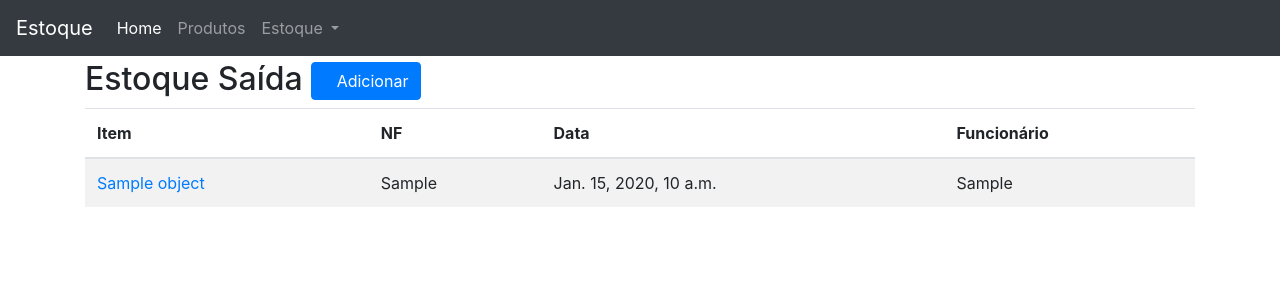
After one commit to CleitonSilvaT/ControleEstoque, a Django app: template projeto/estoque/templates/estoque_saida_list.html in a window 1280 px wide. The commit adds this page. Shown: the top 300 px of the page. Run offline with Django 3.2, Linux system fonts and the light colour scheme; the template is opened without the code that fills it: most values are stand-ins (such as "Sample title", 1, 10 or a date in 2020); some libraries are stand-ins or nearby versions; some web fonts are replaced.

Commit message:
Apresentado estoque de saída. Close #29

```diff
--- a/projeto/core/templates/includes/nav.html
+++ b/projeto/core/templates/includes/nav.html
@@ -23,7 +23,7 @@
                 </a>
                 <div class="dropdown-menu" aria-labelledby="dropdown01">
                     <a class="dropdown-item" href="{% url 'estoque:estoque_entrada_list' %}">Entrada</a>
-                    <a class="dropdown-item" href="#">Saída</a>
+                    <a class="dropdown-item" href="{% url 'estoque:estoque_saida_list' %}">Saída</a>
                 </div>
             </li>
         <ul>
--- /dev/null
+++ b/projeto/estoque/templates/estoque_saida_list.html
@@ -0,0 +1,39 @@
+{% extends 'base.html' %}
+
+{% block content %}
+    <h2>Estoque Saída
+        <span class="pull-right">
+            <a href="#">
+                <button type="button" class="btn btn-primary">
+                    <i class="fas fa-plus"></i>Adicionar
+                </button>
+            </a>
+        </span>
+    </h2>
+
+    {% if object_list %}
+        <table class="table table-striped">
+            <thead>
+                <tr>
+                    <th>Item</th>
+                    <th>NF</th>
+                    <th>Data</th>
+                    <th>Funcionário</th>
+                </tr>
+            </thead>
+            <tbody>
+                {% for object in object_list %}
+                    <tr>
+                        <td><a href="{{ object.get_absolute_url }}">{{ object }}</a></td>
+                        <td>{{ object.nf_formated }}</td>
+                        <td>{{ object.created }}</td>
+                        <td>{{ object.funcionario.first_name }}</td>
+                    </tr>
+                {% endfor %}
+            </tbody>
+        </table>
+    {% else %}
+        <p class="alert alert-warning">Sem itens na lista</p>
+    {% endif %}
+
+{% endblock content %}
--- a/projeto/estoque/urls.py
+++ b/projeto/estoque/urls.py
@@ -7,4 +7,5 @@ urlpatterns = [
     path('', views.estoque_entrada_list, name='estoque_entrada_list'),
     path('<int:pk>/', views.estoque_entrada_detail, name='estoque_entrada_detail'),
     path('add/', views.estoque_entrada_add, name='estoque_entrada_add'),
+    path('saida/', views.estoque_saida_list, name='estoque_saida_list'),
 ]
```
Also changed, not shown: projeto/estoque/views.py (+13 -5 lines).
